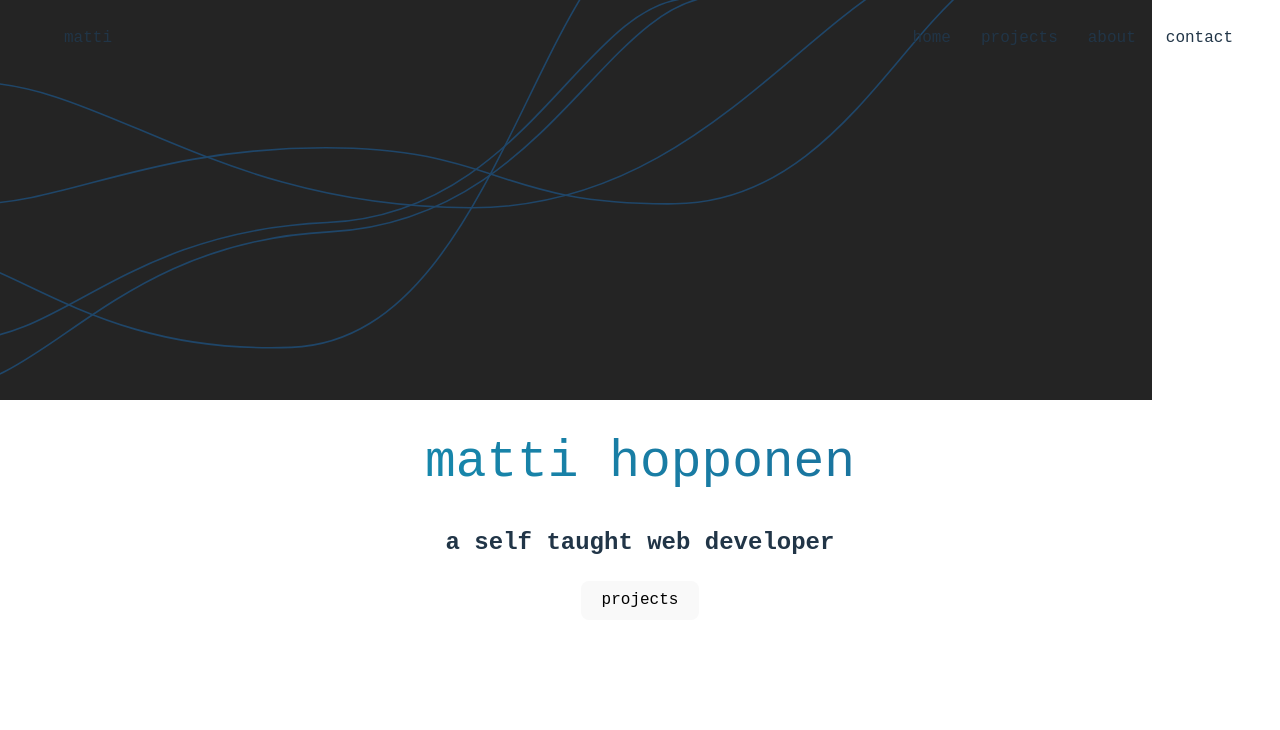
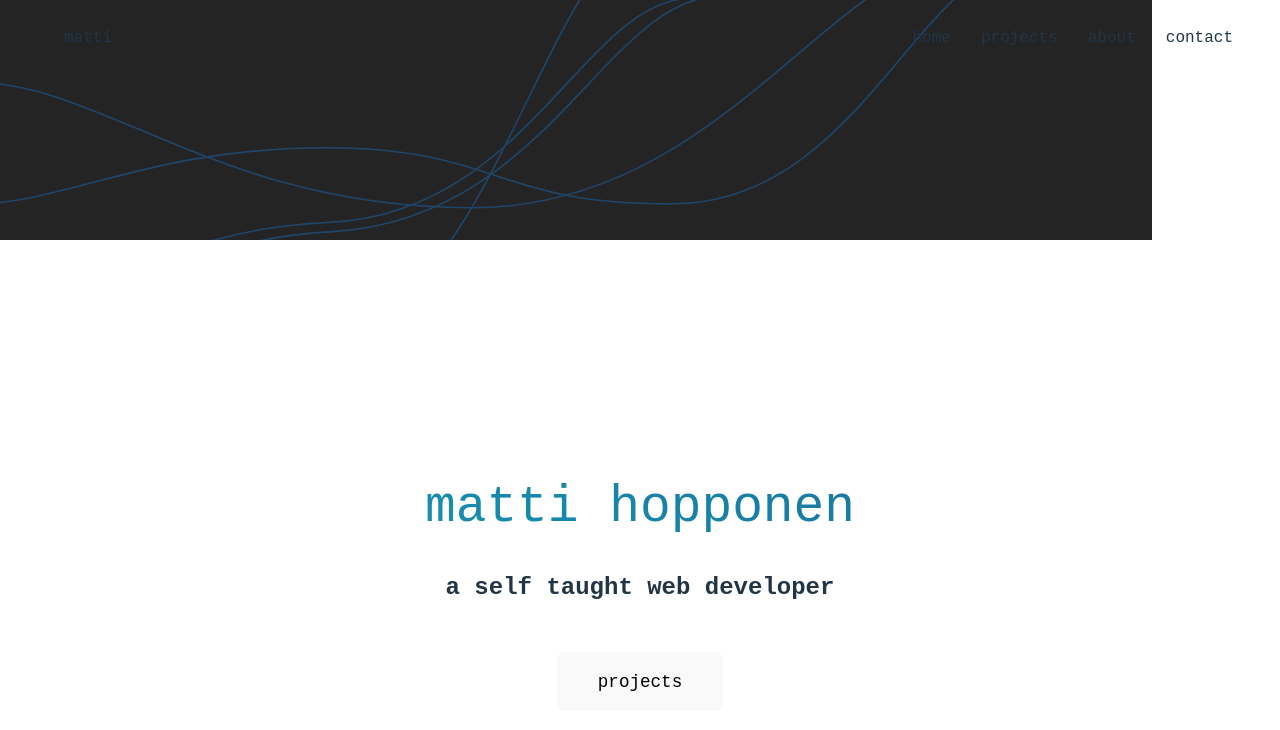
Before and after one commit to impronen/personal-portfolio, a React (Vite) app: page / in a window 1280 px wide. Shown: the top 730 px of the page. Built offline with nearby package versions, Linux system fonts and the light colour scheme; some icons are missing.

Commit message:
splash screen details

```diff
--- a/src/App.css
+++ b/src/App.css
@@ -20,7 +20,7 @@ header {
   flex-direction: row;
   justify-content: space-between;
   /*   padding: 50px 30px 30px; */
-  height: 25em;
+  height: 30vh;
   width: 100vw;
   background-image: url(./assets/CurveLine.svg);
   background-size: 90%;
@@ -67,7 +67,12 @@ ul {
   -moz-text-fill-color: transparent;
 }
 
+.splashSection {
+  min-height: 65vh;
+}
+
 .mainHeading {
+  padding-top: 4em;
   background-image: linear-gradient(
     45deg,
     #b5e48c,
@@ -83,16 +88,7 @@ ul {
   -webkit-text-fill-color: transparent;
   -moz-background-clip: text;
   -moz-text-fill-color: transparent;
-  animation: text-color 6s infinite alternate, text-appearance 1s;
-}
-
-@keyframes text-appearance {
-  0% {
-    opacity: 0%;
-  }
-  100% {
-    opacity: 100%;
-  }
+  animation: text-color 6s infinite alternate;
 }
 
 @keyframes text-color {
@@ -104,6 +100,10 @@ ul {
   }
 }
 
+.splashButton {
+  margin-top: 1.5em;
+}
+
 footer {
   min-width: 100vw;
   height: 260px;
--- a/src/App.jsx
+++ b/src/App.jsx
@@ -7,11 +7,13 @@ function App() {
   return (
     <>
       <Header />
-      <h1 className="mainHeading">matti hopponen</h1>
-      <div className="card">
-        <Greeting />
+      <div className="splashSection">
+        <h1 className="mainHeading">matti hopponen</h1>
+        <div className="card">
+          <Greeting />
+        </div>
+        <Button className="splashButton" />
       </div>
-      <Button />
     </>
   );
 }
--- a/src/components/Button.jsx
+++ b/src/components/Button.jsx
@@ -1,7 +1,7 @@
 export default function Button(props) {
   return (
     <>
-      <button>projects</button>
+      <button className={props.className}>projects</button>
     </>
   );
 }
--- a/src/index.css
+++ b/src/index.css
@@ -24,7 +24,7 @@ html {
   --light-link-hover-colo: #747bff;
 
   --light-button-color: #f9f9f9;
-  --button-border-hover: #646cff;
+  --button-border-hover: #213547;
 
   font-synthesis: none;
   text-rendering: optimizeLegibility;
@@ -50,21 +50,17 @@ h1 {
 
 button {
   border-radius: 8px;
-  border: 1px solid transparent;
-  padding: 0.6em 1.2em;
-  font-size: 1em;
+  border: 2px solid transparent;
+  padding: 1em 2.2em;
+  font-size: 1.1em;
   font-weight: 500;
   font-family: inherit;
   background-color: #1a1a1a;
   cursor: pointer;
-  transition: border-color 0.25s;
+  transition: border-color 0.2s;
 }
 button:hover {
   border-color: var(--button-border-hover);
-}
-button:focus,
-button:focus-visible {
-  outline: 4px auto -webkit-focus-ring-color;
 }
 
 @media (prefers-color-scheme: light) {
```
